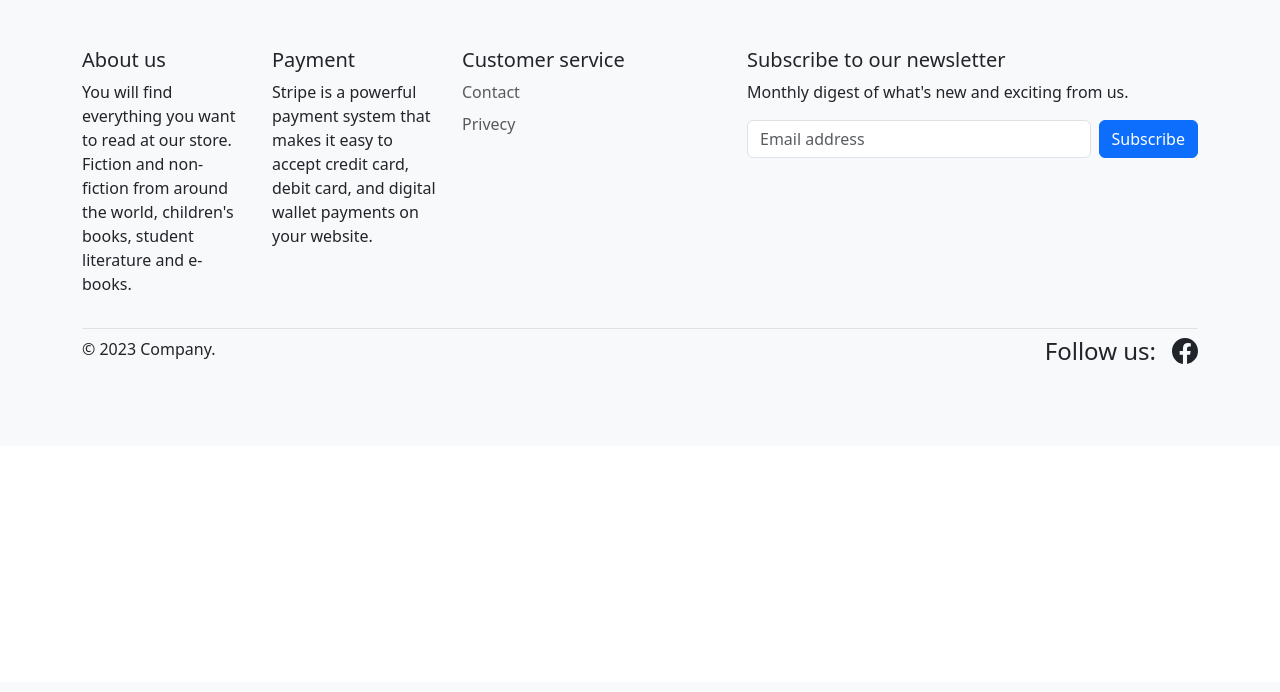
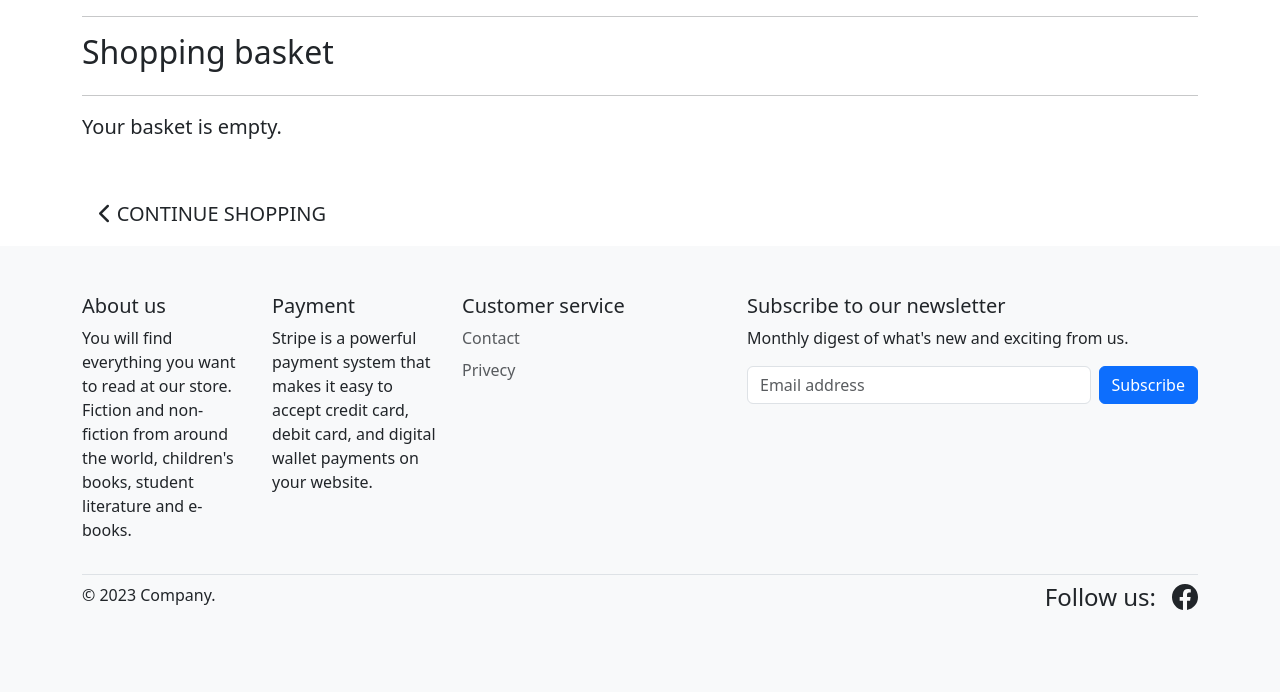
Before and after one commit to mamuzaan/Portfolio_MS5_Bookstore, a Django app: template basket/templates/basket/basket.html in a window 1280 px wide. Shown: the part 118-810 px from the top of the page. Before the commit the page ends 482 px from the top, so only its background shows below. Run offline with Django 3.2, Linux system fonts and the light colour scheme; the template is opened without the code that fills it: most values are stand-ins (such as "Sample title", 1, 10 or a date in 2020); some libraries are stand-ins or nearby versions.

Commit message:
Added basket context and free delivery logic

```diff
--- a/basket/templates/basket/basket.html
+++ b/basket/templates/basket/basket.html
@@ -10,5 +10,29 @@
 {% endblock %}
 
 {% block content %}
+    <div class="container mb-2">
+        <div class="row">
+            <div class="col">
+                <hr>
+                <h2 class="mb-4">Shopping basket</h2>
+                <hr>
+            </div>
+        </div>
 
+        <div class="row">
+            <div class="col">
+                {% if bag_items %}
+                    <div class="table-responsive rounded"></div>
+                {% else %}
+                    <p class="lead mb-5">Your basket is empty.</p>
+                    <a href="{% url 'products:products' %}" class="btn btn-outline-black rounded-0 btn-lg">
+                        <span class="icon">
+                            <i class="fas fa-chevron-left"></i>
+                        </span>
+                        <span class="text-uppercase">Continue Shopping</span>
+                    </a>
+                {% endif %}
+            </div>
+        </div>
+    </div>
 {% endblock %}
--- a/bookstore23/settings.py
+++ b/bookstore23/settings.py
@@ -73,6 +73,7 @@ TEMPLATES = [
                 'django.template.context_processors.request',
                 'django.contrib.auth.context_processors.auth',
                 'django.contrib.messages.context_processors.messages',
+                'basket.context_processors.basket',
             ],
         },
     },
@@ -154,6 +155,8 @@ STATICFILES_DIRS = (os.path.join(BASE_DIR, 'static'),)
 MEDIA_URL = '/media/'
 MEDIA_ROOT = os.path.join(BASE_DIR, 'media')
 
+FREE_DELIVERY_THRESHOLD = 65
+STANDARD_DELIVERY_PERCENTAGE = 10
 
 # Default primary key field type
 # https://docs.djangoproject.com/en/3.2/ref/settings/#default-auto-field
```
Also changed, not shown: basket/context_processors.py (added, +30 -0 lines).
